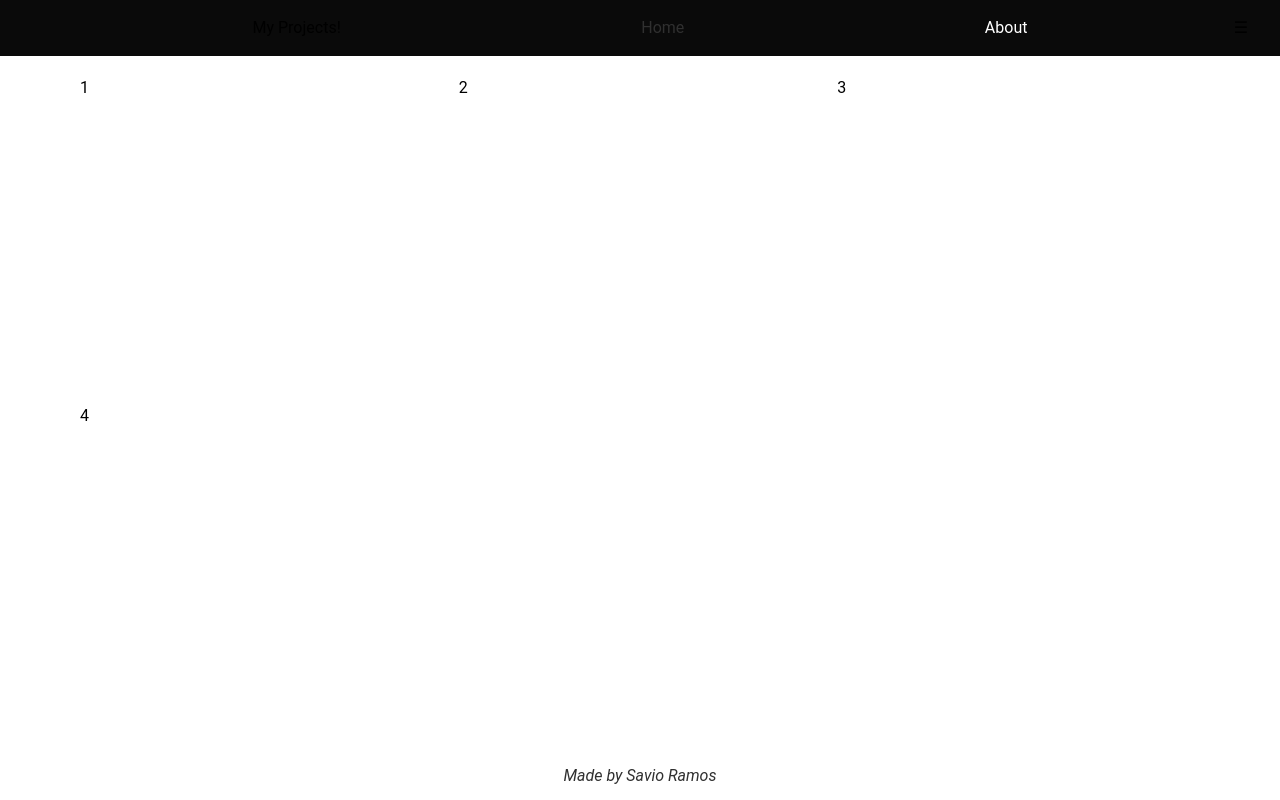
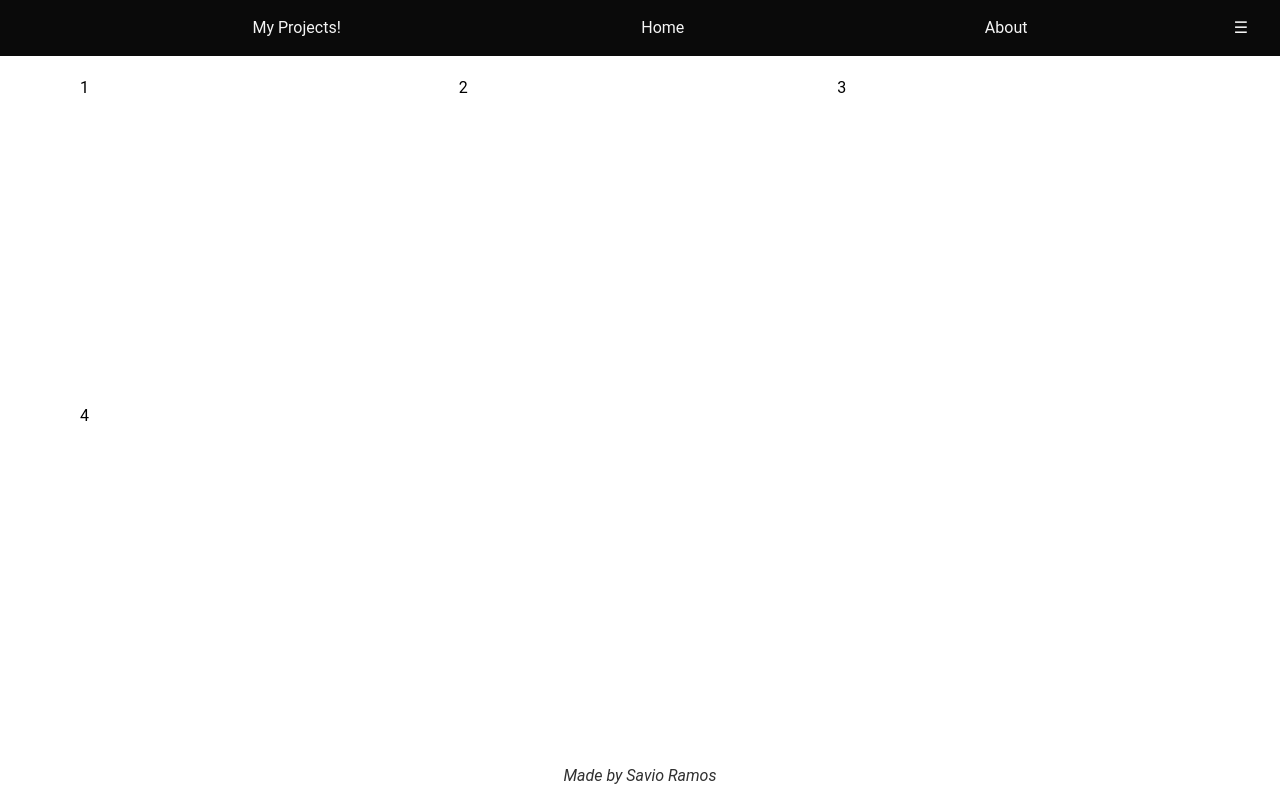
Before and after one commit to SavioRamosC/portfolio-landing-page, a Next.js app: page / in a window 1280 px wide. Built offline with nearby package versions, Linux system fonts and the light colour scheme.

Commit message:
23-10-24

```diff
--- a/src/components/Header/index.tsx
+++ b/src/components/Header/index.tsx
@@ -12,18 +12,21 @@ export default function Header() {
   return (
     <header className="fixed w-full bg-colorBlack text-colorWhite py-3">
       <ul className="flex justify-center items-center">
-        <li className="md:ml-auto transition duration-300  hover:text-colorRed">
-          <Link className="w-full h-full flex py-2 md:px-12 px-4 text-colorWhite rounded-lg" href="/">
+        <li className="md:ml-auto transition duration-300 text-colorWhite hover:text-colorRed">
+          <Link className="w-full h-full flex py-2 md:px-12 px-4 rounded-lg" href="/">
             My Projects!
           </Link>
         </li>
-        <li className="md:m-auto transition duration-300  hover:text-colorRed">
-          <Link className="w-full h-full flex py-2 md:px-12 px-4 text-colorGray rounded-lg" href="/">
+        <li className="md:m-auto transition duration-300  ">
+          <Link
+            className="w-full h-full flex py-2 md:px-12 text-colorWhite hover:text-colorRed px-4 rounded-lg"
+            href="/"
+          >
             Home
           </Link>
         </li>
         <li className="md:mr-auto transition duration-300  hover:text-colorRed">
-          <Link className="w-full h-full flex py-2 md:px-12 px-4 text-white rounded-lg" href="/about">
+          <Link className="w-full h-full flex py-2 md:px-12 px-4 rounded-lg" href="/about">
             About
           </Link>
         </li>
--- a/tailwind.config.ts
+++ b/tailwind.config.ts
@@ -15,7 +15,7 @@ const config: Config = {
       colors: {
         colorRed: '#E60012',
         colorBlack: '#0A0A0A',
-        colorWhite: '#F5F5F5)',
+        colorWhite: '#F5F5F5',
         colorGray: '#303030',
         colorOffwhite: '#EDEDED',
         colorYellow: '#FDCB13',
```
